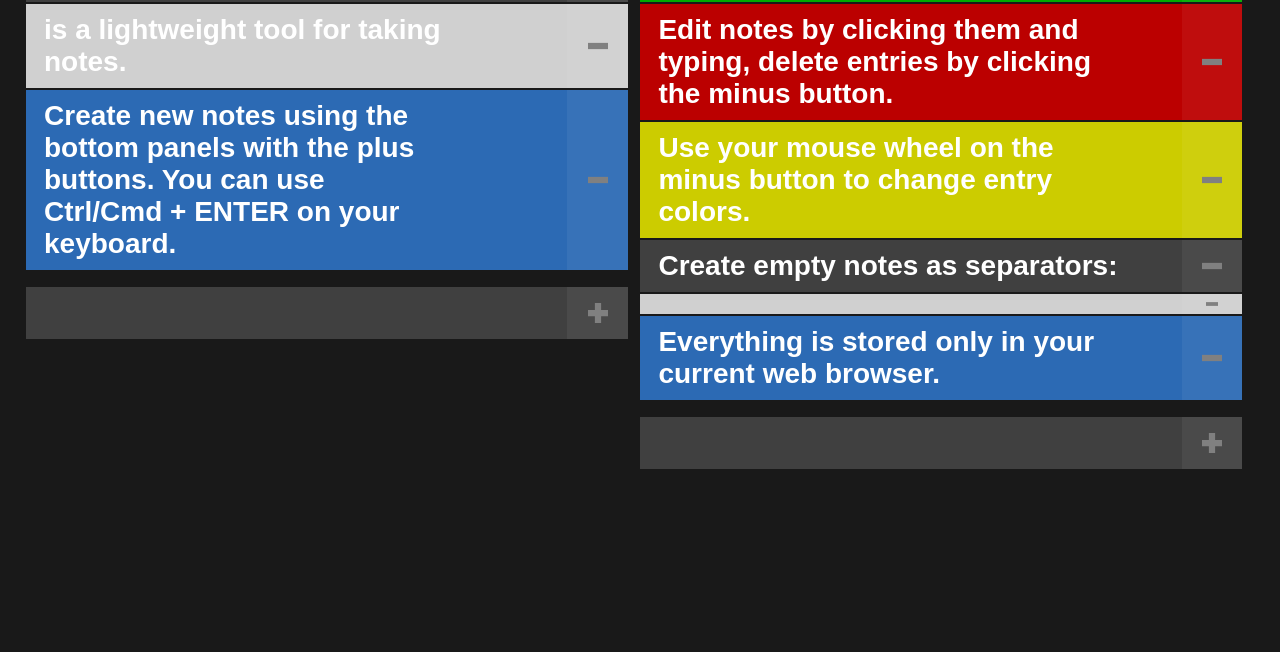
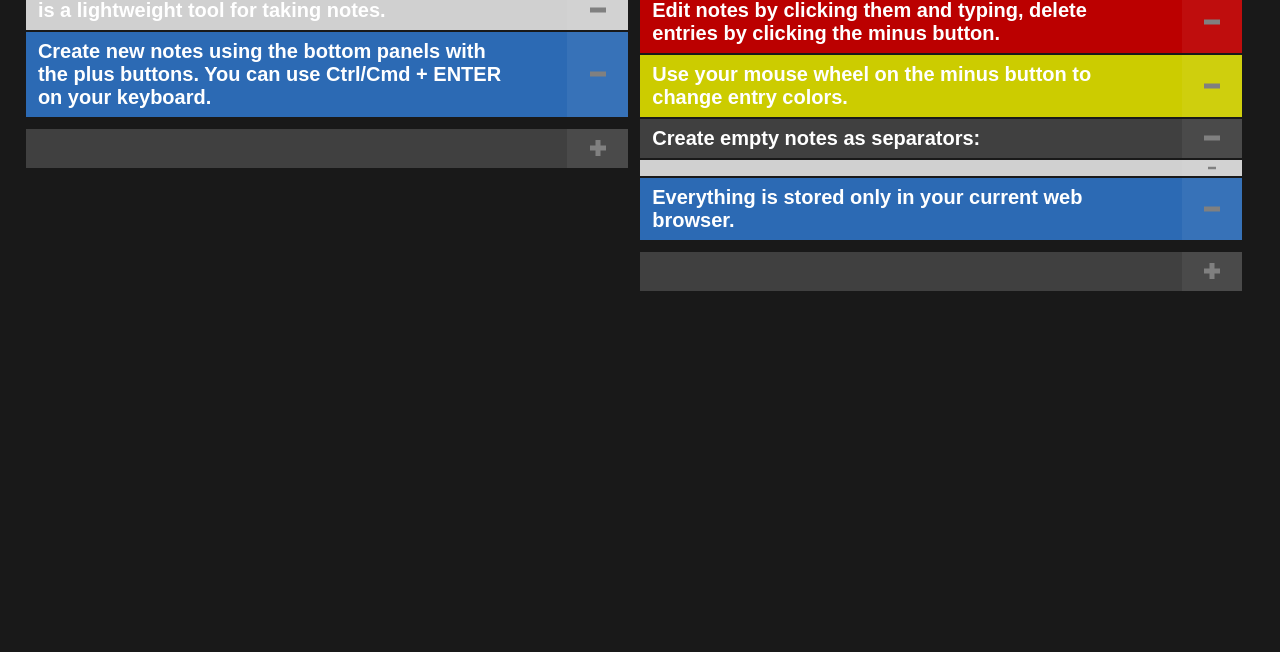
Before and after one commit to stefan-girlich/simple.scope, a plain HTML site: page app/index.htm in a window 1280 px wide. Shown: the part 76-728 px from the top of the page. Drawn offline with Linux system fonts and the light colour scheme.

Commit message:
decrease overall font size, margins, paddings

```diff
--- a/app/main.css
+++ b/app/main.css
@@ -62,7 +62,7 @@ body {
 .col {
 	width: 50%;
 	float: left;
-	font-size: 28px;
+	font-size: 20px;
 	color: white;
 	font-family: sans-serif;
 	font-weight: bold;
@@ -72,8 +72,8 @@ body {
 	position: relative;
 	float: left;
 	background: inherit;
-	width: 75%;
-	padding: 10px 20% 10px 3%;
+	width: 76%;
+	padding: 8px 20% 8px 2%;
 	margin-right: 2%;
 	margin-bottom: 2px;
 	overflow: hidden;
@@ -121,7 +121,7 @@ body {
 	-webkit-transition: opacity 0.25s;
 	background-position: center center;
 	background-repeat: no-repeat;
-	background-size: 20px 20px;
+	background-size: 16px 16px;
 	background-color: rgba(255, 255, 255, 0.05);
 }
 
@@ -157,23 +157,23 @@ body {
 .col .entry.separator .btn.delete {
 	right: 0;
 	width: 10%;
-	background-size: 12px 12px;
+	background-size: 8px 8px;
 }
 .col .entry.separator .btn.edit {
 	display: none !important;
 }
 
 .col .panel {
-	margin-top: 15px;
+	margin-top: 10px;
 	cursor: default;
 }
 
 .col .panel .tf {
 	float: left;
 	position: relative;
-	min-height: 31px;
+	min-height: 23px;
 	width: 95%;
-	font-size: 28px;
+	font-size: 20px;
 	font-weight: bold;
 	border: 0;
 }
```
